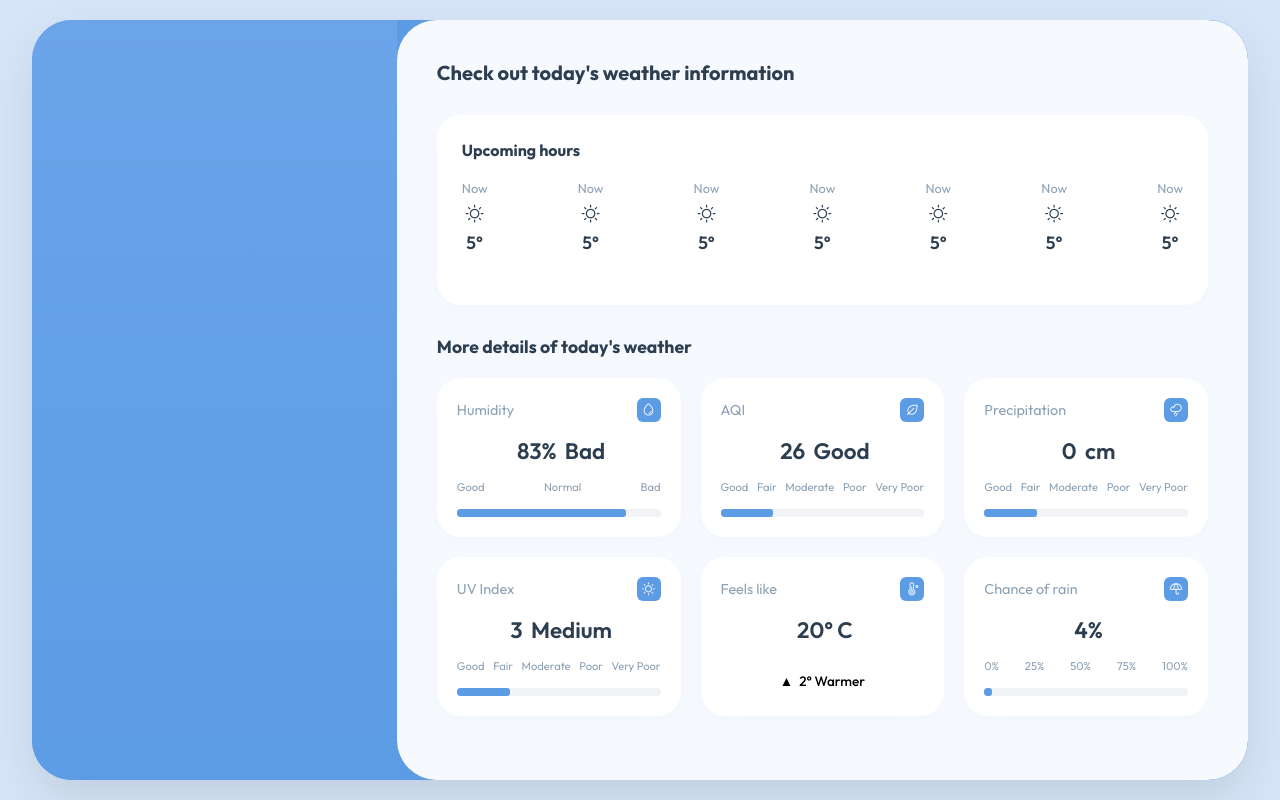
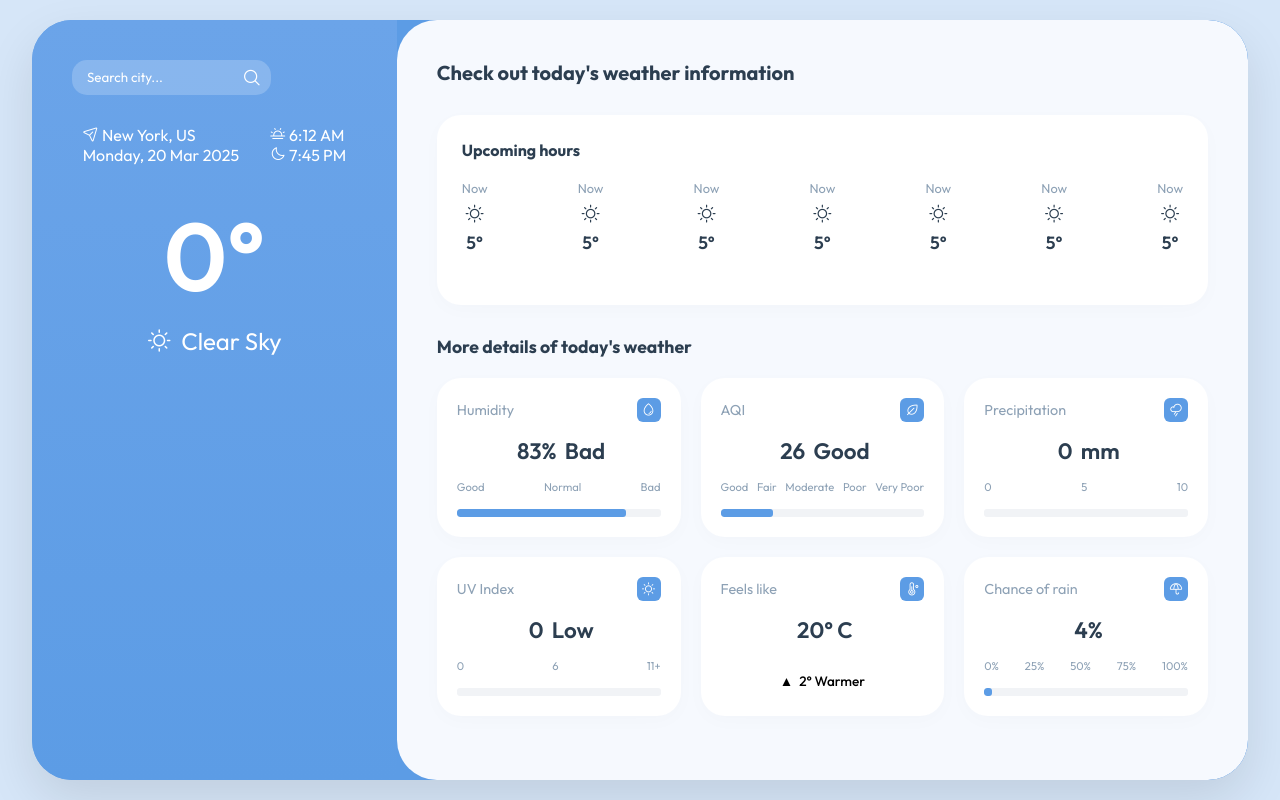
Before and after one commit to AryanGarg1729/Weather-website-revised, a plain HTML site: page index.html in a window 1280 px wide. Drawn offline with nearby package versions, Linux system fonts and the light colour scheme.

Commit message:
Add files via upload

```diff
--- a/index.html
+++ b/index.html
@@ -25,7 +25,45 @@
 <body>
     <div class="container">
         <aside class="sidebar">
-
+            <div class="sidebar-header">
+                <div class="search">
+                    <input type="text" id="city" placeholder="Search city..." >
+                    <button class="search-btn" id="search-btn">
+                        <i class="ph ph-magnifying-glass"></i>
+                    </button>
+                </div>
+            </div>
+            <div class="location-info">
+                <div class="city-info">
+                    <div class="city">
+                        <i class="ph ph-paper-plane-tilt"></i>
+                        <span id="city-name">New York, US</span>
+                    </div>
+                    <div class="date">
+                        <span id="date-time">Monday, 20 Mar 2025</span>
+                    </div>
+                </div>
+                <div class="sun-info">
+                    <div class="sunrise">
+                        <i class="ph ph-sun-horizon"></i>
+                        <span id="sunrise-time">6:12 AM</span>
+                    </div>
+                    <div class="sunset">
+                        <i class="ph ph-moon"></i>
+                        <span id="sunset-time">7:45 PM</span>
+                    </div>
+                </div>
+            </div>
+            <div class="current-weather">
+                <div class="temp-display">
+                    <h1 id="current-temp">0°</h1>
+                </div>
+                <div class="condition">
+                    <i class="ph ph-sun"></i>
+                    <span id="condition-text">Clear Sky</span>
+                </div>
+            </div>
+            <div class="visual"></div>
         </aside>
         <main class="main-content">
             <header class="top-header">
@@ -150,17 +188,15 @@
                         </div>
                         <div class="card-value">
                             <span id="precipitation-value">0</span>
-                            <span id="precipitation-status">cm</span>
+                            <span id="precipitation-status">mm</span>
                         </div>
                         <div class="progress-labels">
-                            <span>Good</span>
-                            <span>Fair</span>
-                            <span>Moderate</span>
-                            <span>Poor</span>
-                            <span>Very Poor</span>
+                            <span>0</span>
+                            <span>5</span>
+                            <span>10</span>
                         </div>
                         <div class="progress-bar">
-                            <div class="progress-fill " style="width: 26%;">
+                            <div class="progress-fill " style="width: 0%;" id="precipitation-bar">
 
                             </div>
                         </div>
@@ -173,18 +209,16 @@
                             </div>
                         </div>
                         <div class="card-value">
-                            <span id="uv-value">3</span>
-                            <span id="uv-status">Medium</span>
+                            <span id="uv-value">0</span>
+                            <span id="uv-status">Low</span>
                         </div>
                         <div class="progress-labels">
-                            <span>Good</span>
-                            <span>Fair</span>
-                            <span>Moderate</span>
-                            <span>Poor</span>
-                            <span>Very Poor</span>
+                            <span>0</span>
+                            <span>6</span>
+                            <span>11+</span>
                         </div>
                         <div class="progress-bar">
-                            <div class="progress-fill " style="width: 26%;">
+                            <div class="progress-fill" style="width: 0%;">
 
                             </div>
                         </div>
--- a/script.js
+++ b/script.js
@@ -1,6 +1,5 @@
 document.addEventListener("DOMContentLoaded", function() {
     const ctx = document.getElementById('weatherChart').getContext('2d');
-
 
 
     function initChart(hourlyData) {
@@ -63,23 +62,7 @@ document.addEventListener("DOMContentLoaded", function() {
         });
     }
 
-
-
-})
-
-
-
-
-
-
-
-
-
-
-
-
-// ... inside your data fetch function ...
-const temp = data.hourly.temperature_2m[currentHour];
+    const temp = data.hourly.temperature_2m[currentHour];
 const feelsLike = data.hourly.apparent_temperature[currentHour];
 
 // Update Main Number
@@ -110,3 +93,51 @@ if (diff > 0.5) {
     valSpan.innerText = `Feels accurate`;
     iconSpan.innerText = '=';
 }
+
+
+})
+
+
+
+
+
+
+
+
+
+
+
+
+// // 1. Get UV Index (Ensure your API URL includes 'uv_index')
+// const uvIndex = data.hourly.uv_index[currentHour];
+
+// // 2. Update the number
+// document.getElementById('uv-value').innerText = uvIndex;
+
+// // 3. Update the Status Text
+// const uvStatus = document.getElementById('uv-status');
+// if (uvIndex <= 2) uvStatus.innerText = "Low";
+// else if (uvIndex <= 5) uvStatus.innerText = "Moderate";
+// else if (uvIndex <= 7) uvStatus.innerText = "High";
+// else if (uvIndex <= 10) uvStatus.innerText = "Very High";
+// else uvStatus.innerText = "Extreme";
+
+// // 4. Update the Progress Bar
+// // We map 0-11 to 0-100%. If it's higher than 11, we cap it at 100%.
+// const uvPercentage = Math.min((uvIndex / 11) * 100, 100);
+// document.getElementById('uv-bar').style.width = `${uvPercentage}%`;
+
+
+
+// // --- PRECIPITATION ---
+// const precipMm = hourly.precipitation[currentHour];
+
+// // 1. Update Number
+// document.getElementById('precipitation-value').innerText = precipMm;
+// document.getElementById('precipitation-status').innerText = "mm"; // ensuring unit is correct
+
+// // 2. Update Progress Bar
+// // We set 10mm as the "max" for the bar (100% width).
+// // Anything above 10mm is extremely heavy rain and stays at 100%.
+// const precipPct = Math.min((precipMm / 10) * 100, 100);
+// document.getElementById('precipitation-bar').style.width = `${precipPct}%`;
--- a/style.css
+++ b/style.css
@@ -30,6 +30,7 @@ body{
     position: relative;
     flex-direction: column;
     /* z-index: 1; */
+    color: white;
 }
 .main-content{
     width: 70%;
@@ -39,10 +40,11 @@ body{
     display: flex;
     flex-direction: column;
     gap: 30px;
-    /* overflow-y: auto; */
+    overflow-y: auto;
+    overflow-x: hidden;
 }
 
-@media (max-width: 900px) {
+/* @media (max-width: 900px) {
     .container {
         flex-direction: column;
         height: auto;
@@ -56,7 +58,7 @@ body{
     .main-content {
         width: 100%;
     }
-}
+} */
 
 .top-header h2{
     color:#2C3E50;
@@ -206,3 +208,57 @@ body{
     /* background-color: #f0f0f0; */
     color: #8DA1B5;
 }
+.sidebar-header{
+    display: flex;
+    justify-content: space-between;
+    align-items: center;
+    margin-bottom: 30px;
+}
+.search{
+    display: flex;
+    align-items: center;
+    background: rgba(255, 255, 255, 0.2);
+    border-radius: 15px;
+    padding: 5px 10px;
+    width: 70%;
+}
+.search-btn{
+    background: transparent;
+    border: none;
+    cursor: pointer;
+    font-size: 1.2rem;
+    display: flex;
+    align-items: center;
+    justify-content: center;
+    color: white;
+}
+#city{
+    background: transparent;
+    border: none;
+    width: 100%;
+    padding: 5px;
+    outline: none;
+}
+::placeholder {
+  font-family: 'Outfit', sans-serif;
+  color: white;
+}
+.location-info{
+    display: flex;
+    gap: 20px;
+    justify-content: space-evenly;
+}
+.temp-display h1{
+    font-size: 6rem;
+    font-weight: 600;
+    text-align: center;
+    margin-top: 30px;
+}
+.condition {
+    display: flex;
+    align-items: center;
+    justify-content: center;
+    gap: 10px;
+    font-size: 1.5rem;
+    margin-top: 10px;
+}
```
